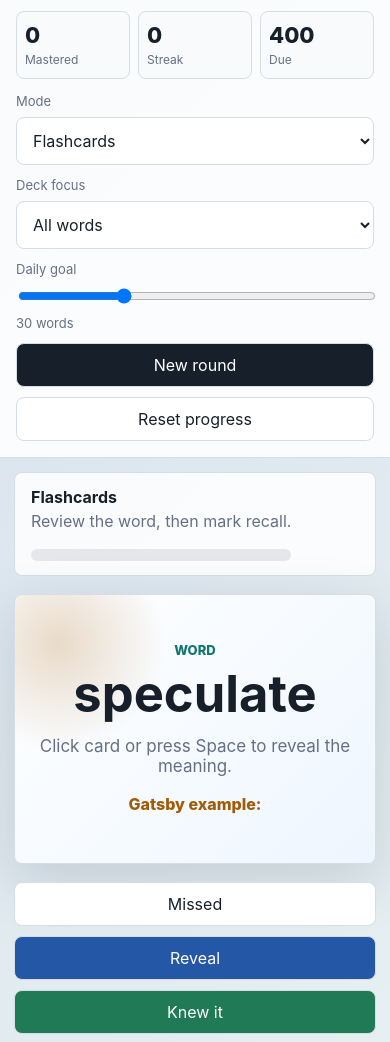
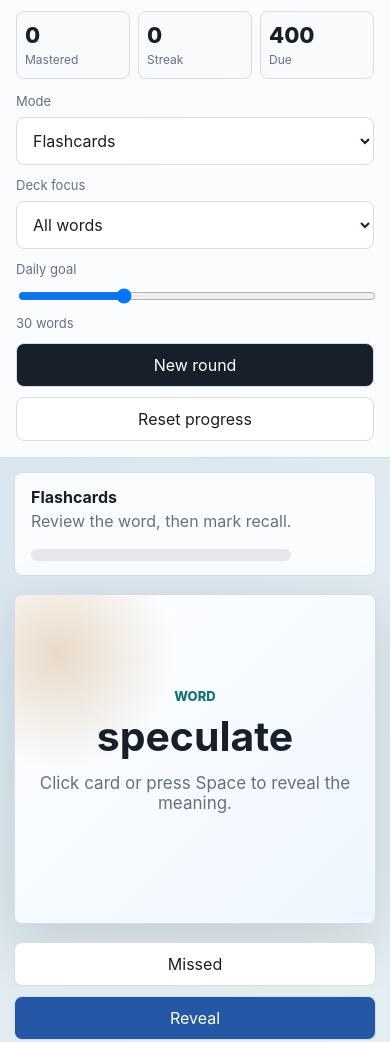
Before and after one commit to nahsae/trisha-offline-quiz, a plain HTML site: page sat-vocab/index.html in a window 390 px wide. Shown: the part 84-1126 px from the top of the page. Drawn offline with Linux system fonts and the light colour scheme.

Commit message:
Refine SAT vocab card typography

```diff
--- a/sat-vocab/styles.css
+++ b/sat-vocab/styles.css
@@ -115,9 +115,9 @@ h1 {
 }
 
 h2 {
-  font-size: clamp(34px, 7vw, 72px);
-  line-height: 1.02;
-  margin-bottom: 16px;
+  font-size: clamp(30px, 5.4vw, 56px);
+  line-height: 1.08;
+  margin-bottom: 14px;
 }
 
 h3 {
@@ -244,7 +244,7 @@ output {
 }
 
 .word-card {
-  min-height: 360px;
+  min-height: 390px;
   display: grid;
   place-items: center;
   border-radius: 8px;
@@ -271,22 +271,30 @@ output {
 }
 
 #flashHint {
-  font-size: 20px;
+  font-size: 18px;
   color: var(--muted);
 }
 
 .example-line {
   max-width: 760px;
-  margin: 12px auto 0;
+  margin: 14px auto 0;
   color: #344054;
-  font-size: 18px;
-  line-height: 1.45;
+  font-size: 17px;
+  line-height: 1.5;
 }
 
 .example-line::before {
-  content: "Gatsby example: ";
+  content: "";
+}
+
+.example-line strong {
   color: var(--gold);
   font-weight: 800;
+}
+
+.example-line span {
+  display: block;
+  margin-top: 6px;
 }
 
 .prompt-line {
@@ -421,7 +429,7 @@ textarea {
   }
 
   h2 {
-    font-size: clamp(34px, 13vw, 54px);
+    font-size: clamp(28px, 10.5vw, 46px);
   }
 
   .stage {
@@ -464,7 +472,7 @@ textarea {
   }
 
   .word-card {
-    min-height: 270px;
+    min-height: 330px;
     padding: 18px;
   }
 
@@ -473,7 +481,7 @@ textarea {
   }
 
   .example-line {
-    font-size: 16px;
+    font-size: 15px;
   }
 
   .choice-grid button,
```
